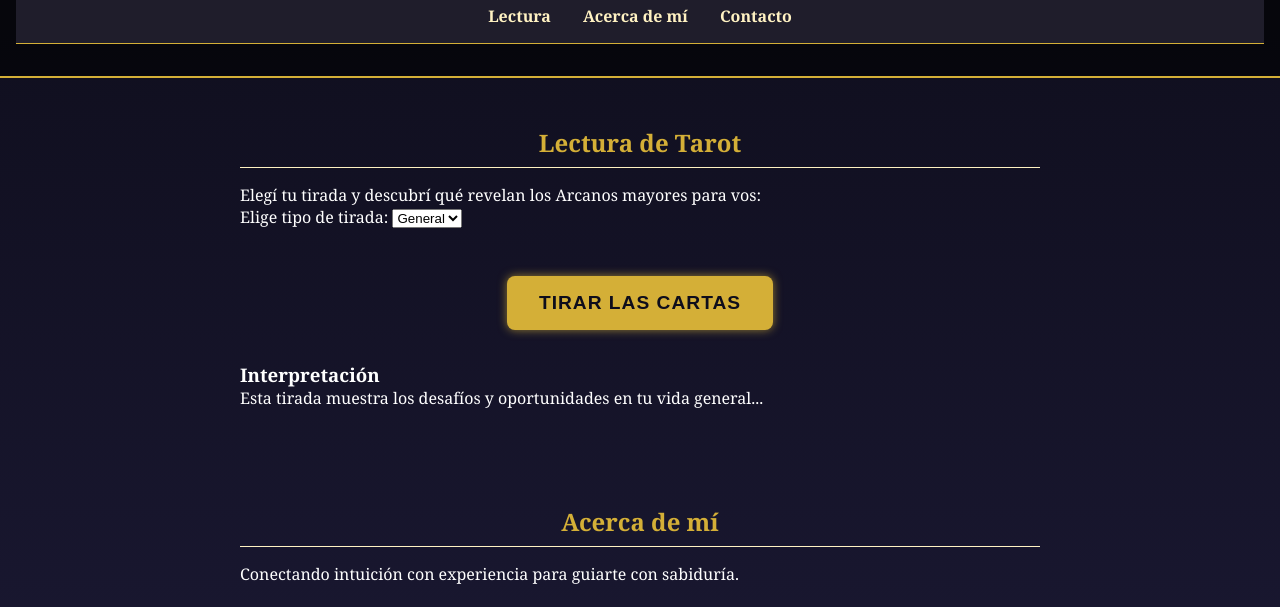
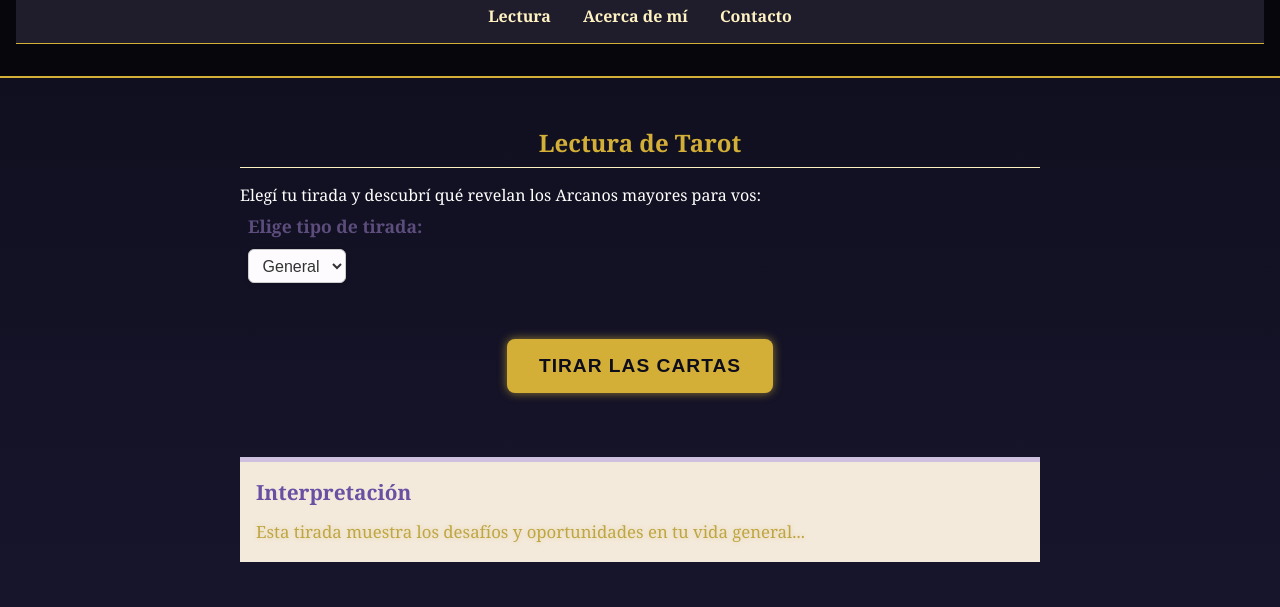
Before and after one commit to Glavilaro/tarot_espejo, a plain HTML site: page index.html in a window 1280 px wide. Shown: the part 109-716 px from the top of the page. Drawn offline with Linux system fonts and the light colour scheme.

Commit message:
agregue estilos,igual falta

```diff
--- a/css/style.css
+++ b/css/style.css
@@ -123,7 +123,7 @@ footer {
 
 .carta .significado {
     font-size: 0.9rem;
-    color: #fff2c2;
+    color: #efe1ac;
     margin-top: 0.5rem;
 }
 
@@ -148,3 +148,61 @@ button:hover {
     transform: scale(1.05);
     box-shadow: 0 0 18px #d4af37;
 }
+
+.carta h3 {
+    color: #6a4fa3;
+    font-size: 1rem;
+    text-transform: uppercase;
+    margin-bottom: 0.3em;
+}
+
+.selector-tirada {
+    display: flex;
+    flex-direction: column;
+    align-items: start;
+    gap: 0.5rem;
+    margin-bottom: 1.5rem;
+    padding: 0.5rem;
+}
+
+.selector-tirada label {
+    font-size: 1.1rem;
+    color: #5c4d7d;
+    font-weight: bold;
+    margin-bottom: 0.2rem;
+}
+
+.selector-tirada select {
+    padding: 0.4rem 0.6rem;
+    border: 1px solid #ccc;
+    border-radius: 6px;
+    font-size: 1rem;
+    background-color: #fdfbfd;
+    color: #333;
+    box-shadow: 0 2px 5px rgba(0, 0, 0, 0.1);
+    transition: all 0.3s ease;
+}
+
+.selector-tirada select:hover {
+    box-shadow: 0 0 6px rgba(106, 79, 163, 0.3);
+}
+#descripcion-tirada {
+  margin-top: 2rem;
+  padding: 1rem;
+  border-top: 5px solid #d0c0e0;
+  background-color: #f4eadb;
+}
+
+#descripcion-tirada h3 {
+  font-size: 1.3rem;
+  color: #6a4fa3;
+  margin-bottom: 0.8rem;
+}
+
+#descripcion-tirada p {
+  color: #bfa642;
+  font-size: 1.05rem;
+  line-height: 1.6;
+  text-shadow: 0 0 5px rgba(191, 166, 66, 0.3);
+  font-weight: 500;
+}
--- a/index.html
+++ b/index.html
@@ -26,6 +26,7 @@
             <p>Elegí tu tirada y descubrí qué revelan los Arcanos mayores para vos:</p>
 
             <!-- Selector de tipo de tirada -->
+            <div class="selector-tirada">
                 <label for="tipoTirada">Elige tipo de tirada:</label>
                 <select id="tipoTirada">
                     <option value="general">General</option>
@@ -33,6 +34,8 @@
                     <option value="salud">Salud</option>
                     <option value="dinero">Dinero</option>
                 </select>
+            </div>
+
 
             <!-- Botón para activar tirada -->
             <button id="botonTirar">Tirar las cartas</button>
```
Lines whose indentation alone changed are shown as unchanged.
